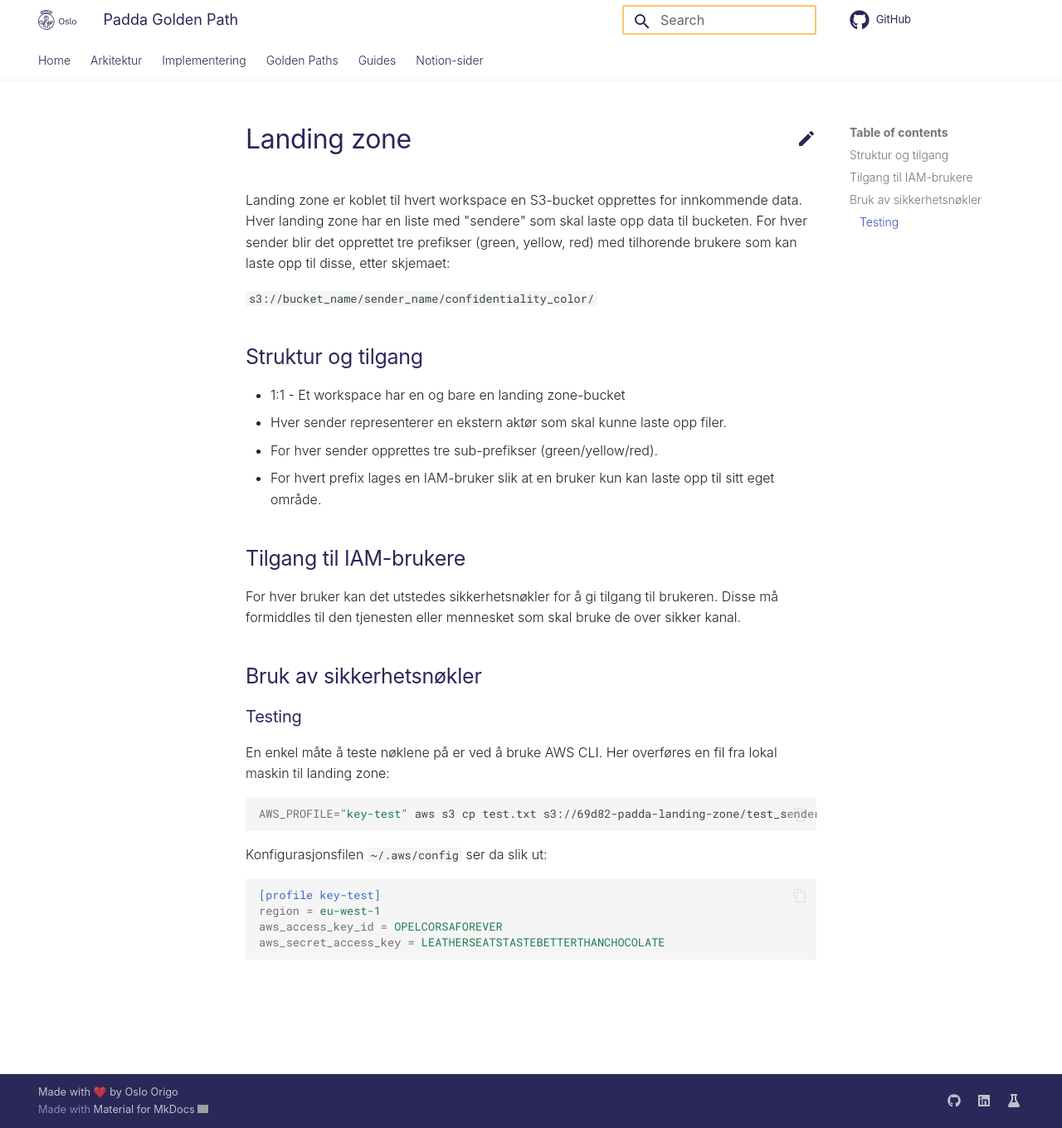
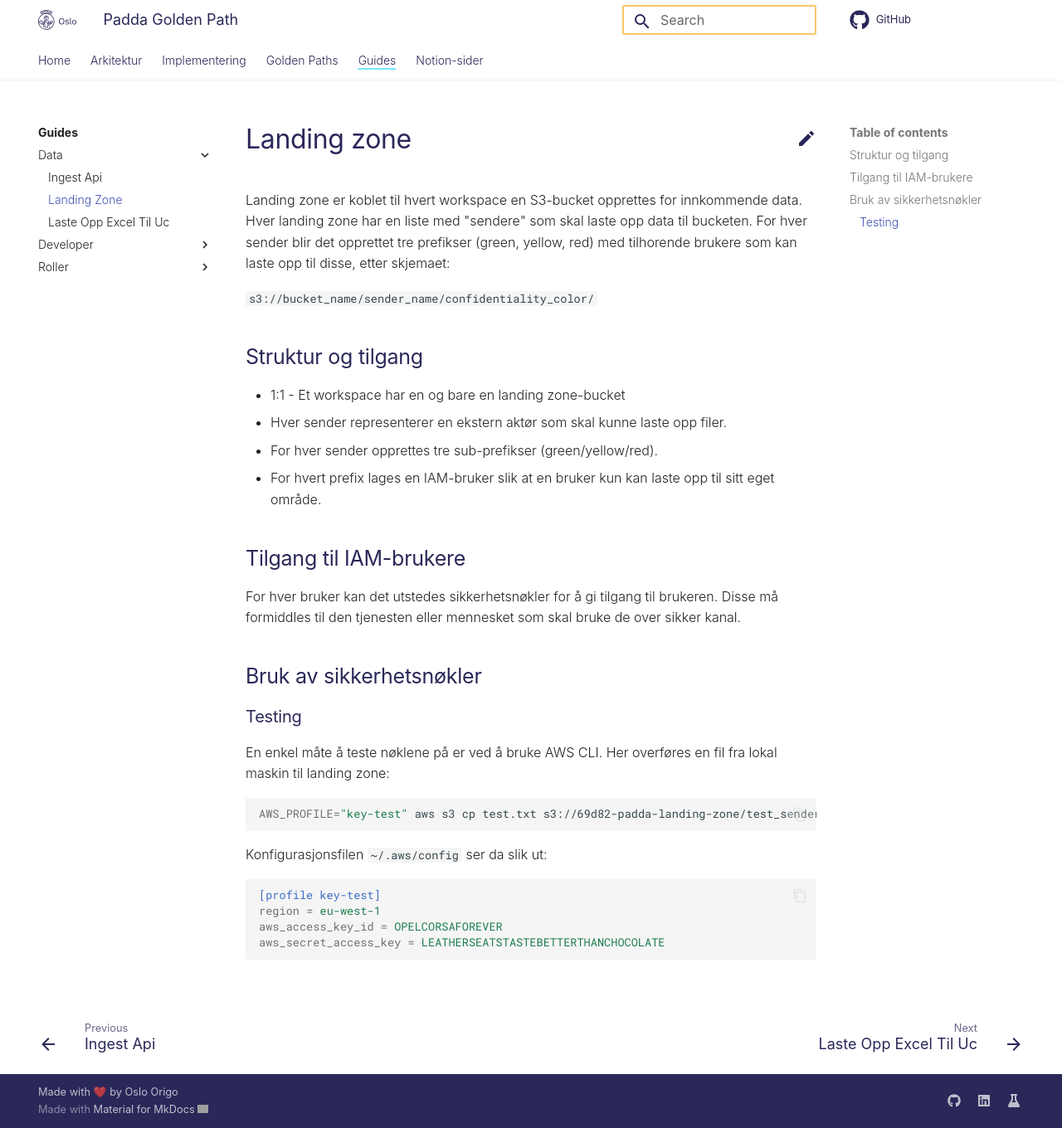
Before and after one commit to oslokommune/padda-golden-path, an MkDocs documentation site: the page built from docs/guides/data/landing-zone.md, in a window 1280 px wide and 1360 px high. Shown: the whole window at 83% size. Built offline with MkDocs 1.6.1 and Material for MkDocs 9.7.7, drawn with Linux system fonts in a browser that asks for light colours; comment, search, counter and statistics services are not loaded; grey boxes are pictures that could not be loaded.

Commit message:
Added ingest docs

```diff
--- a/mkdocs.yml
+++ b/mkdocs.yml
@@ -38,7 +38,10 @@ nav:
   - Generic Pipelines: golden-paths/generic-pipelines.md
 - Guides:
   - Guider: guides/index.md
-  - Data: guides/data/laste-opp-excel-til-uc.md
+  - Data:
+    - Ingest Api: guides/data/ingest-api.md
+    - Landing Zone: guides/data/landing-zone.md
+    - Laste Opp Excel Til Uc: guides/data/laste-opp-excel-til-uc.md
   - Developer:
     - Dev Setup: guides/developer/dev-setup.md
     - Laste Opp Lib: guides/developer/laste-opp-lib.md
```
Also changed, not shown: docs/guides/data/ingest-api.md (added, +30 -0 lines), docs/guides/index.md (+2 -0 lines), 1 other file.
